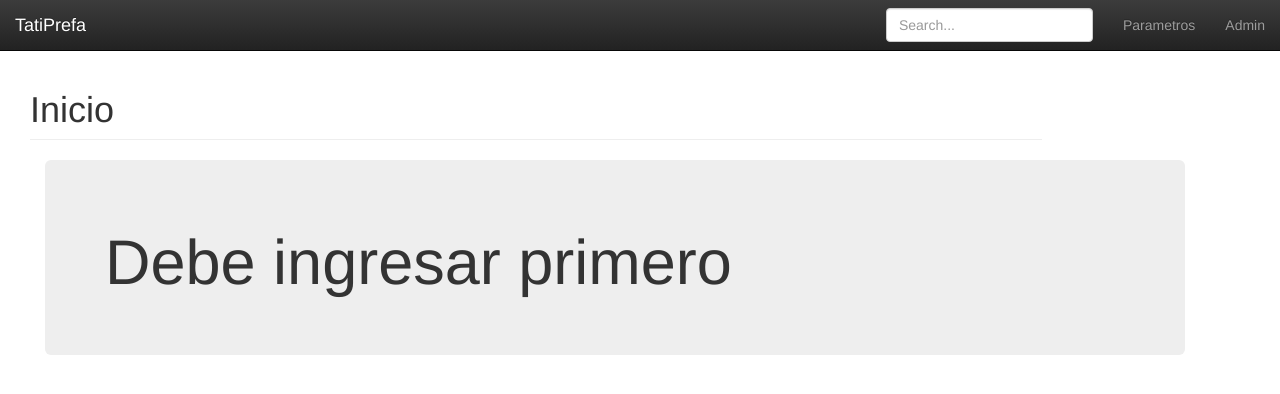
After one commit to Carlos4ndresh/Prefact, a Django app: page / in a window 1280 px wide. The commit adds this page. Shown: the top 394 px of the page. Run offline with Django 3.2, Linux system fonts and the light colour scheme; some libraries are stand-ins or nearby versions.

Commit message:
Creado index de aplicación, creado viewas

```diff
--- a/parametros/urls.py
+++ b/parametros/urls.py
@@ -1,7 +1,8 @@
 from django.conf.urls import url
 from parametros import views
 
+app_name = 'parametros'
 
 urlpatterns = [
-    url(r'^$',views.index,name='parametros')
+    url(r'^$',views.IndexParametrosView,name='parametros')
 ]
--- a/prefact/urls.py
+++ b/prefact/urls.py
@@ -16,14 +16,20 @@ Including another URLconf
 from django.conf.urls import url
 from django.contrib import admin
 from django.conf.urls import include
-from parametros import views
+''' from parametros import views
 from inmueble import views
-from proyecto import views
+from proyecto import views '''
+from parametros.views import IndexParametrosView
+import proyecto
+import inmueble
+from . import views
 
 urlpatterns = [
     # url(r'^$',views.index,name='index'),
-    url(r'^parametros/',include('parametros.urls')),
-    url(r'^inmueble/',include('inmueble.urls')),
-    url(r'^proyecto/',include('proyecto.urls')),
+    url(r"^$", views.InicioView.as_view(), name="home"),
+    # url(r'^parametros/',include('parametros.urls')),
+    url(r'^parametros/', IndexParametrosView.as_view(), name="parametros"),
+    # url(r'^inmueble/',include('inmueble.urls')),
+    # url(r'^proyecto/',include('proyecto.urls')),
     url(r'^admin/', admin.site.urls),
 ]
--- /dev/null
+++ b/prefact/views.py
@@ -0,0 +1,5 @@
+from django.http import HttpResponseRedirect
+from django.views.generic import TemplateView
+
+class InicioView(TemplateView):
+    template_name = 'index.html'
--- /dev/null
+++ b/templates/index.html
@@ -0,0 +1,19 @@
+{% extends "plantilla.html" %}
+
+{% block titulo %}
+<title>Bienvenido</title>
+{% endblock titulo %}
+
+
+{% block tituloPagina %}
+    <h1 class="page-header">Inicio</h1>
+{% endblock tituloPagina %}
+    <h1 class="page-header">Inicio</h1>
+
+{% block body_block %}
+    <div class="container">
+        <div class="jumbotron">
+            <h1>Debe ingresar primero</h1>
+        </div>
+    </div>
+{% endblock body_block %}
--- a/templates/plantilla.html
+++ b/templates/plantilla.html
@@ -35,7 +35,7 @@
         </div>
         <div id="navbar" class="navbar-collapse collapse">
             <ul class="nav navbar-nav navbar-right">
-                <li><a class="navbar-link" href="">Parametros</a></li>
+                <li><a class="navbar-link" href="{% url 'parametros' %}">Parametros</a></li>
                 <li><a class="navbar-link" href="{% url 'admin:index' %}">Admin</a></li>
             </ul>
             <form class="navbar-form navbar-right">
```
Also changed, not shown: parametros/templates/parametros/parametros.html (+19 -16 lines), parametros/views.py (+9 -2 lines).
